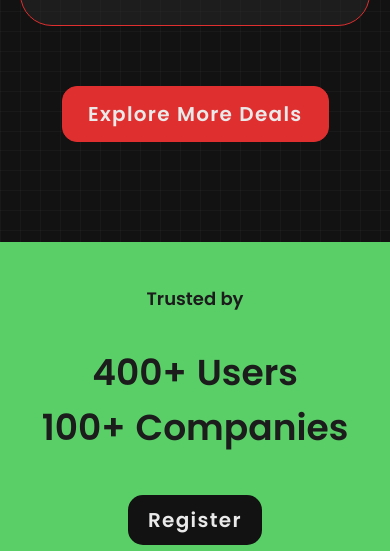
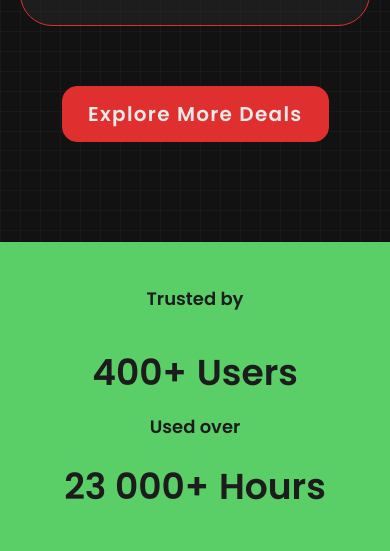
Before and after one commit to ehortlund/DS-backend-frontend, a website: page Dealscope VS/index.html in a window 390 px wide. Shown: the part 2950-3501 px from the top of the page. Drawn offline with Linux system fonts and the light colour scheme.

Commit message:
trusted hours

```diff
--- a/Dealscope VS/index.html
+++ b/Dealscope VS/index.html
@@ -254,9 +254,10 @@
                 <span class="number">400+</span>
                 <span class="text">Users</span>
               </div>
+              <h2 class="trusted-title">Used over</h2>
               <div class="stat">
-                <span class="number">100+</span>
-                <span class="text">Companies</span>
+                <span class="number">23 000+</span>
+                <span class="text">Hours</span>
               </div>
             </div>
           </div>
--- a/Dealscope VS/style.css
+++ b/Dealscope VS/style.css
@@ -1233,7 +1233,7 @@ body {
     .trusted-section {
         padding: 30px 20px; /* Sidopadding för utrymme */
         text-align: center; /* Centrerar innehållet */
-        height: 350px;
+        height: 380px;
         max-width: 100%; /* Förhindrar horisontell scroll */
         margin: 0 auto;
     }
```
Also changed, not shown: 1 other file.
